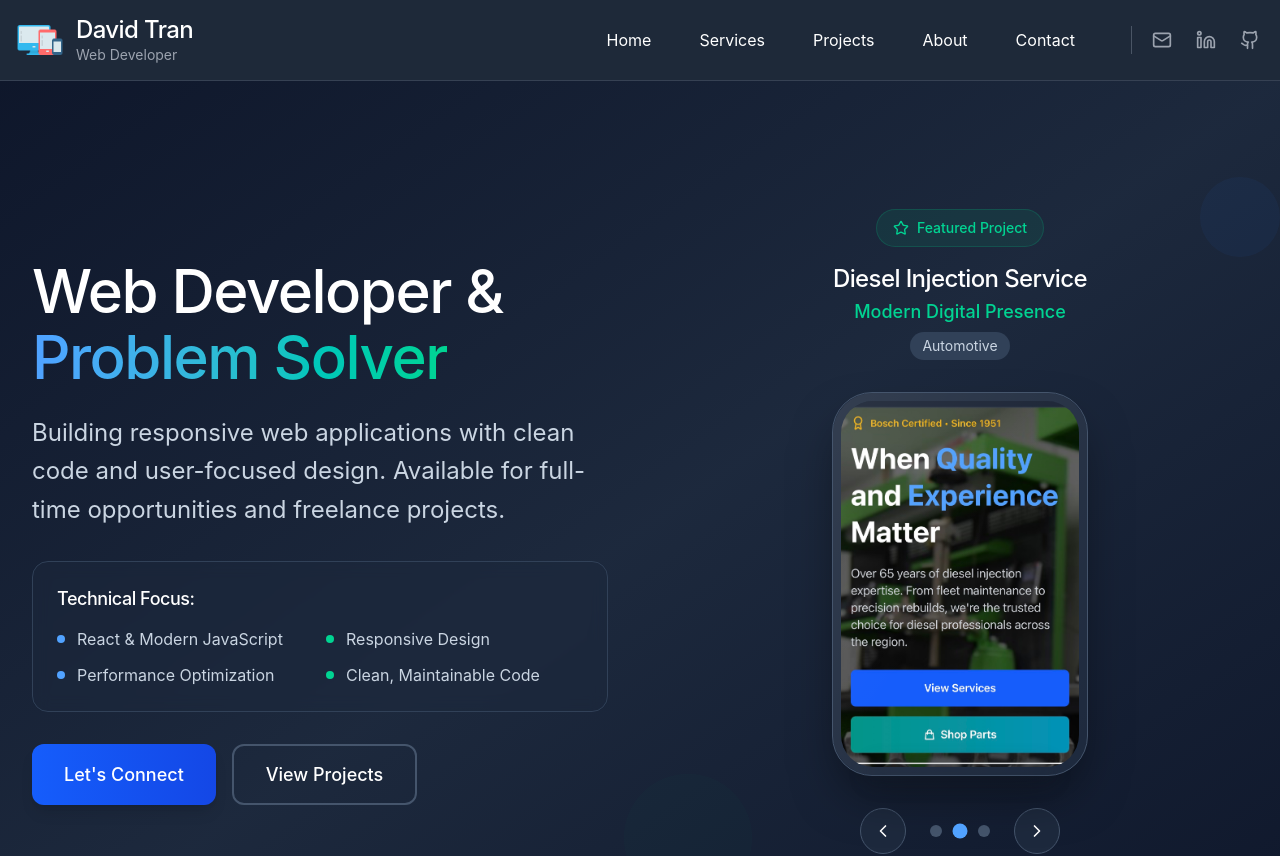
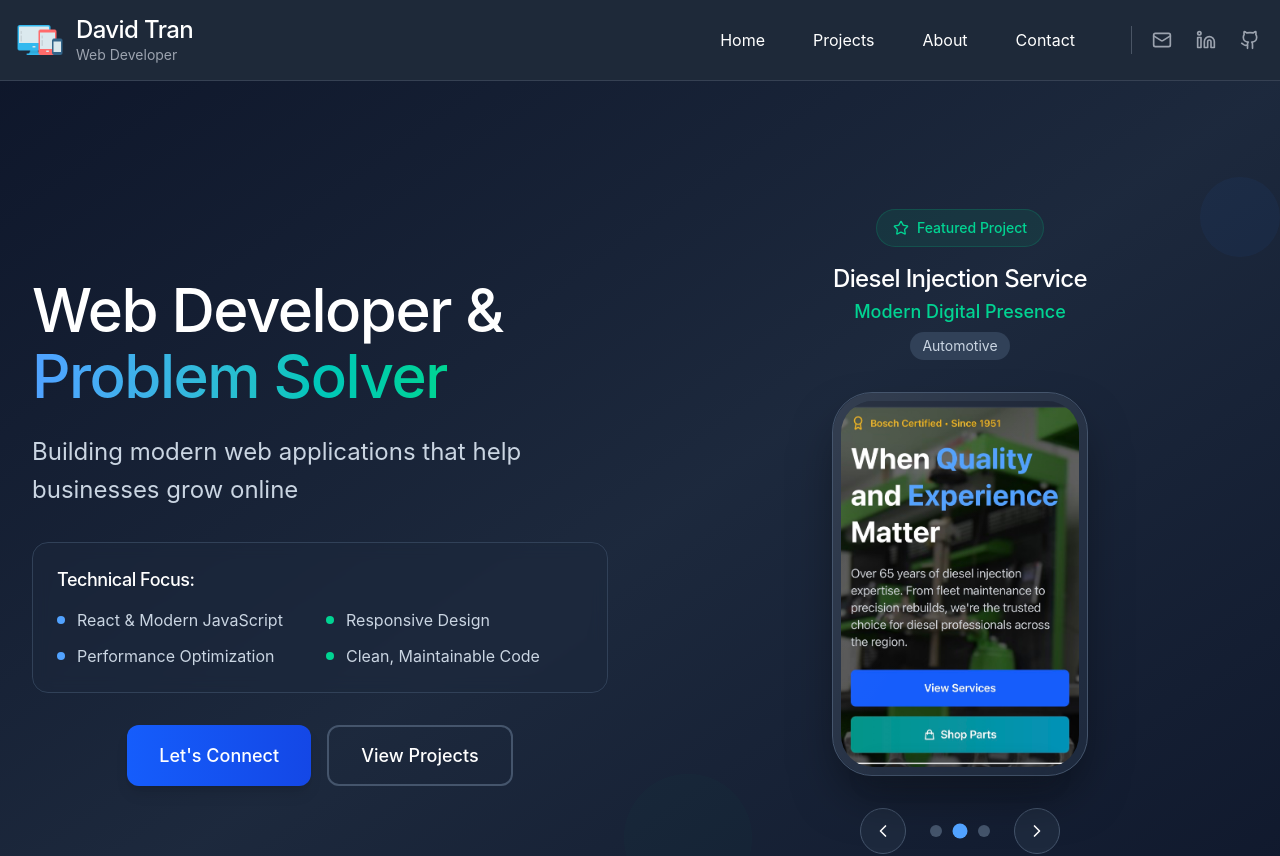
Before and after one commit to Moocifur/portfolio, a React (Vite) app: page / in a window 1280 px wide. Shown: the top 856 px of the page. Built offline with nearby package versions, Linux system fonts and the light colour scheme.

Commit message:
contended made correct

```diff
--- a/src/components/Header.jsx
+++ b/src/components/Header.jsx
@@ -38,7 +38,7 @@ const Header = () => {
                     <nav className="hidden md:flex items-center space-x-8">
 
                         <a href="#home" className="hover:text-blue-400 transition-colors focus-ring rounded px-2 py-1" style={{ lineHeight: '1.4' }}>Home</a>
-                        <a href="#services" className="hover:text-blue-400 transition-colors focus-ring rounded px-2 py-1" style={{ lineHeight: '1.4' }}>Services</a>
+                        {/* <a href="#services" className="hover:text-blue-400 transition-colors focus-ring rounded px-2 py-1" style={{ lineHeight: '1.4' }}>Services</a> */}
                         <a href="#projects" className="hover:text-blue-400 transition-colors focus-ring rounded px-2 py-1" style={{ lineHeight: '1.4' }}>Projects</a>
                         <a href="#about" className="hover:text-blue-400 transition-colors focus-ring rounded px-2 py-1" style={{ lineHeight: '1.4' }}>About</a>
                         <a href="#contact" className="hover:text-blue-400 transition-colors focus-ring rounded px-2 py-1" style={{ lineHeight: '1.4' }}>Contact</a>
@@ -92,9 +92,9 @@ const Header = () => {
                             <a href="#home" onClick={closeMenu}
                                className="hover:text-blue-400 transition-colors focus-ring rounded px-2 py-1"
                                style={{ lineHeight: '1.4' }}>Home</a>
-                            <a href="#services" onClick={closeMenu}
+                            {/* <a href="#services" onClick={closeMenu}
                                className="hover:text-blue-400 transition-colors focus-ring rounded px-2 py-1"
-                               style={{ lineHeight: '1.4' }}>Services</a>
+                               style={{ lineHeight: '1.4' }}>Services</a> */}
                             <a href="#projects" onClick={closeMenu}
                                className="hover:text-blue-400 transition-colors focus-ring rounded px-2 py-1"
                                style={{ lineHeight: '1.4' }}>Projects</a>
--- a/src/components/Hero.jsx
+++ b/src/components/Hero.jsx
@@ -170,8 +170,7 @@ const Hero = () => {
 
                             <p className="text-xl lg:text-2xl text-slate-300 leading-relaxed max-w-2xl"
                                style={{ lineHeight: '1.6' }}>
-                                Building responsive web applications with clean code and user-focused design.
-                                Available for full-time opportunities and freelance projects.
+                                Building modern web applications that help businesses grow online
                             </p>
                         </div>
 
@@ -199,7 +198,7 @@ const Hero = () => {
                         </div>
 
                         {/* Call to Action */}
-                        <div className="flex flex-col sm:flex-row gap-4">
+                        <div className="flex flex-col sm:flex-row gap-4 justify-center">
                             <a
                                 href="#contact"
                                 className="inline-flex items-center justify-center bg-gradient-to-r from-blue-600 to-blue-700 hover:from-blue-700 hover:to-blue-800 px-8 py-4 rounded-xl font-medium text-lg text-white transition-all duration-300 hover:scale-105 shadow-lg hover:shadow-blue-500/25"
```
